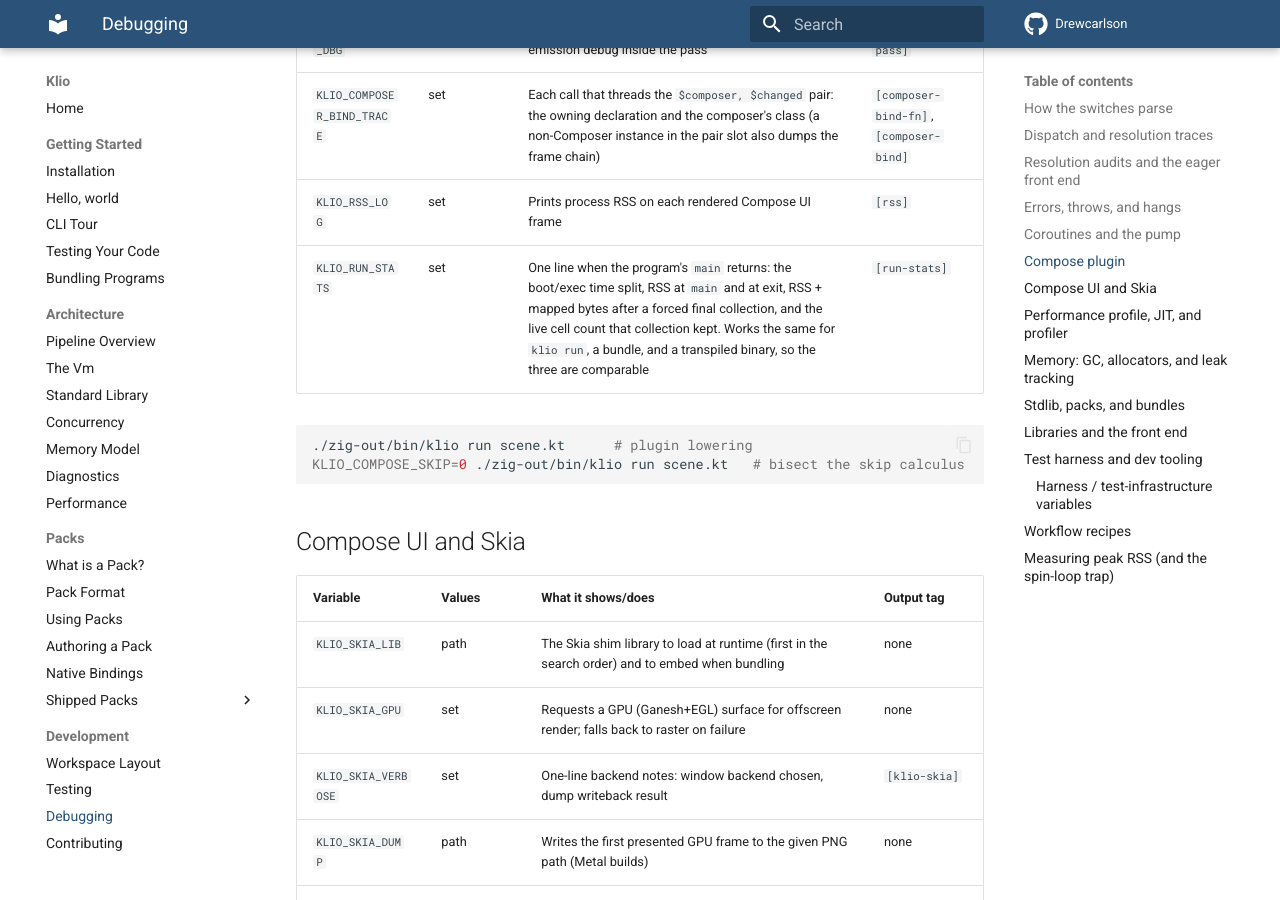
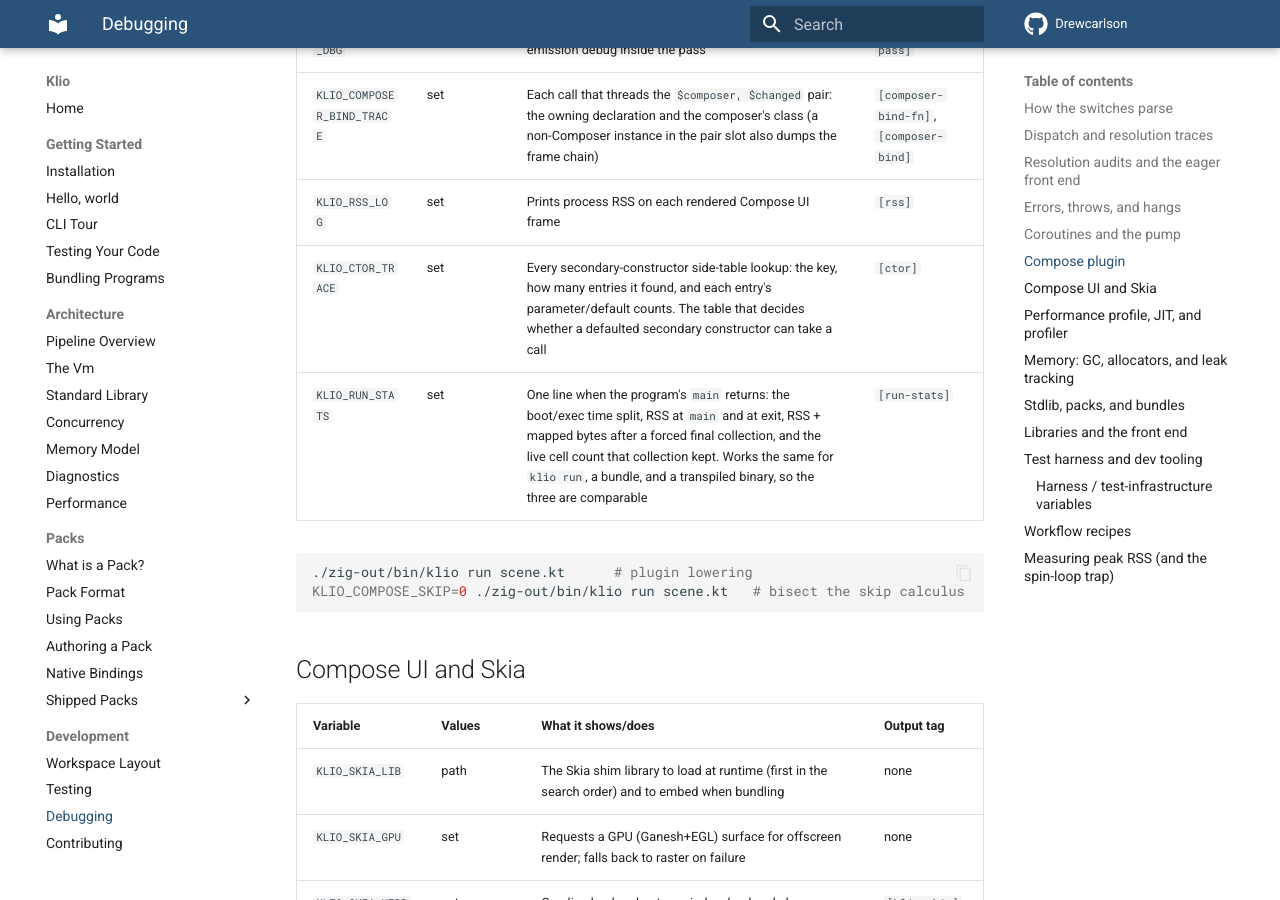
Before and after one commit to DrewCarlson/klio, an MkDocs documentation site: the page built from docs/development/debugging.md, in a window 1280 px wide and 900 px high, scrolled down 19002 px. Built offline with MkDocs 1.6.1 and Material for MkDocs 9.7.7, drawn with Linux system fonts in a browser that asks for light colours; the version menu is left out.

Commit message:
image: a restored class remembers that it has no primary constructor
The image never encoded `ClassDef.has_primary_ctor`, so every class decoded from
one took the field's `true` default. A class declaring only secondary
constructors then looked like it had an empty primary: `primaryCanTake` answered
yes for a zero-argument construction, the defaulted secondary was never chosen,
and its parameter defaults never ran — a bundled program read `null` where the
same source read "default" from the CLI, whose module is lowered, not decoded.

Encode the flag (format 59). The bundle smoke suite gains the case: the corpus
runs `klio run` only, so nothing there could have caught a bug that lives in the
image path. A function fetched by id from a side table now also decodes a
deferred body before it is called, which is the contract the trivial-init serve
already followed.

````diff
--- a/docs/development/debugging.md
+++ b/docs/development/debugging.md
@@ -306,6 +306,7 @@ path — it always runs. These knobs bisect its two emissions.
 | `KLIO_COMPOSE_DBG` | set | One activation summary line (oracle sizes) plus group-emission debug inside the pass | `[compose-pass]` |
 | `KLIO_COMPOSER_BIND_TRACE` | set | Each call that threads the `$composer, $changed` pair: the owning declaration and the composer's class (a non-Composer instance in the pair slot also dumps the frame chain) | `[composer-bind-fn]`, `[composer-bind]` |
 | `KLIO_RSS_LOG` | set | Prints process RSS on each rendered Compose UI frame | `[rss]` |
+| `KLIO_CTOR_TRACE` | set | Every secondary-constructor side-table lookup: the key, how many entries it found, and each entry's parameter/default counts. The table that decides whether a defaulted secondary constructor can take a call | `[ctor]` |
 | `KLIO_RUN_STATS` | set | One line when the program's `main` returns: the boot/exec time split, RSS at `main` and at exit, RSS + mapped bytes after a forced final collection, and the live cell count that collection kept. Works the same for `klio run`, a bundle, and a transpiled binary, so the three are comparable | `[run-stats]` |
 
 ```sh
````
Also changed, not shown: 3 other files.
